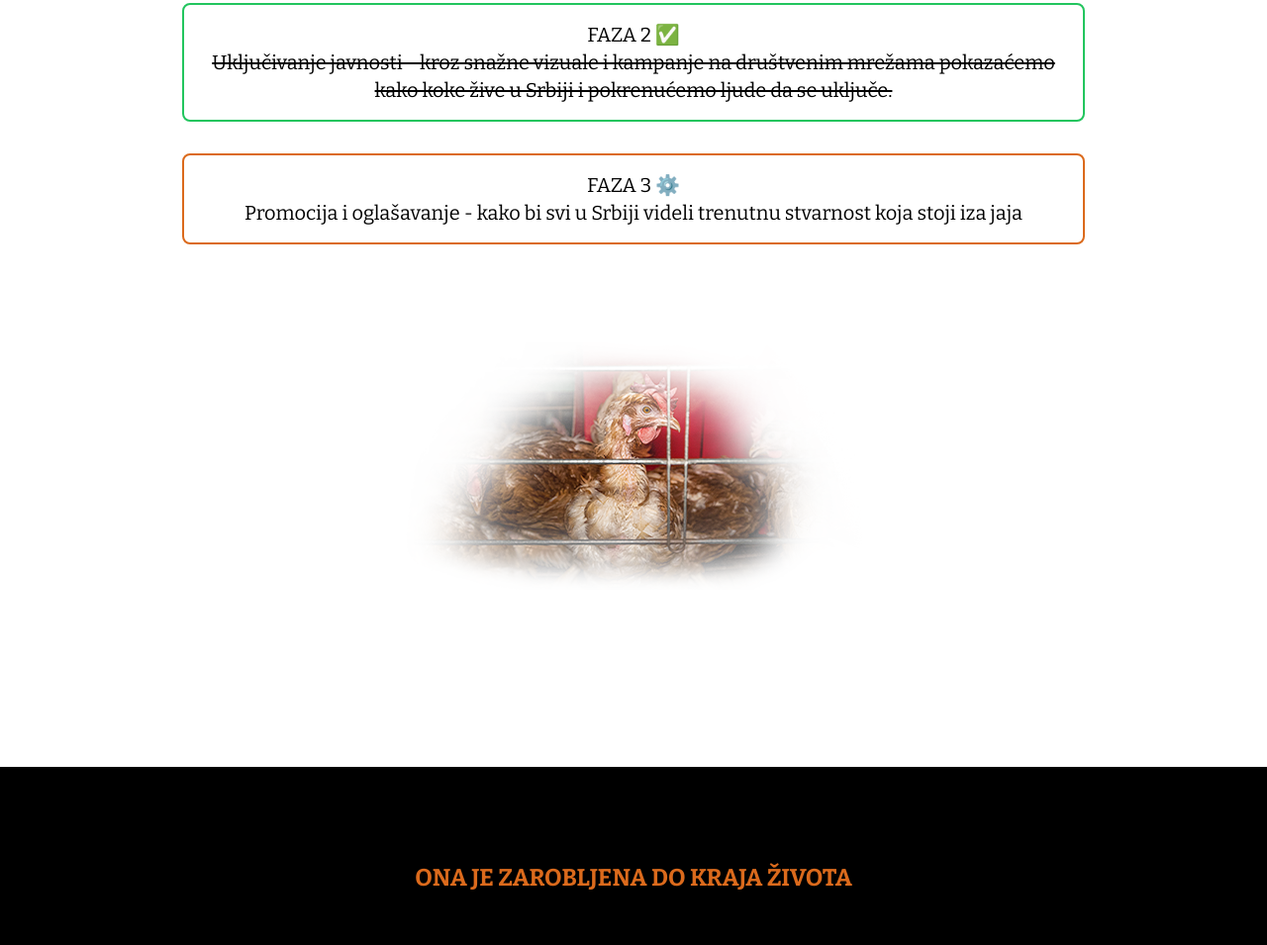
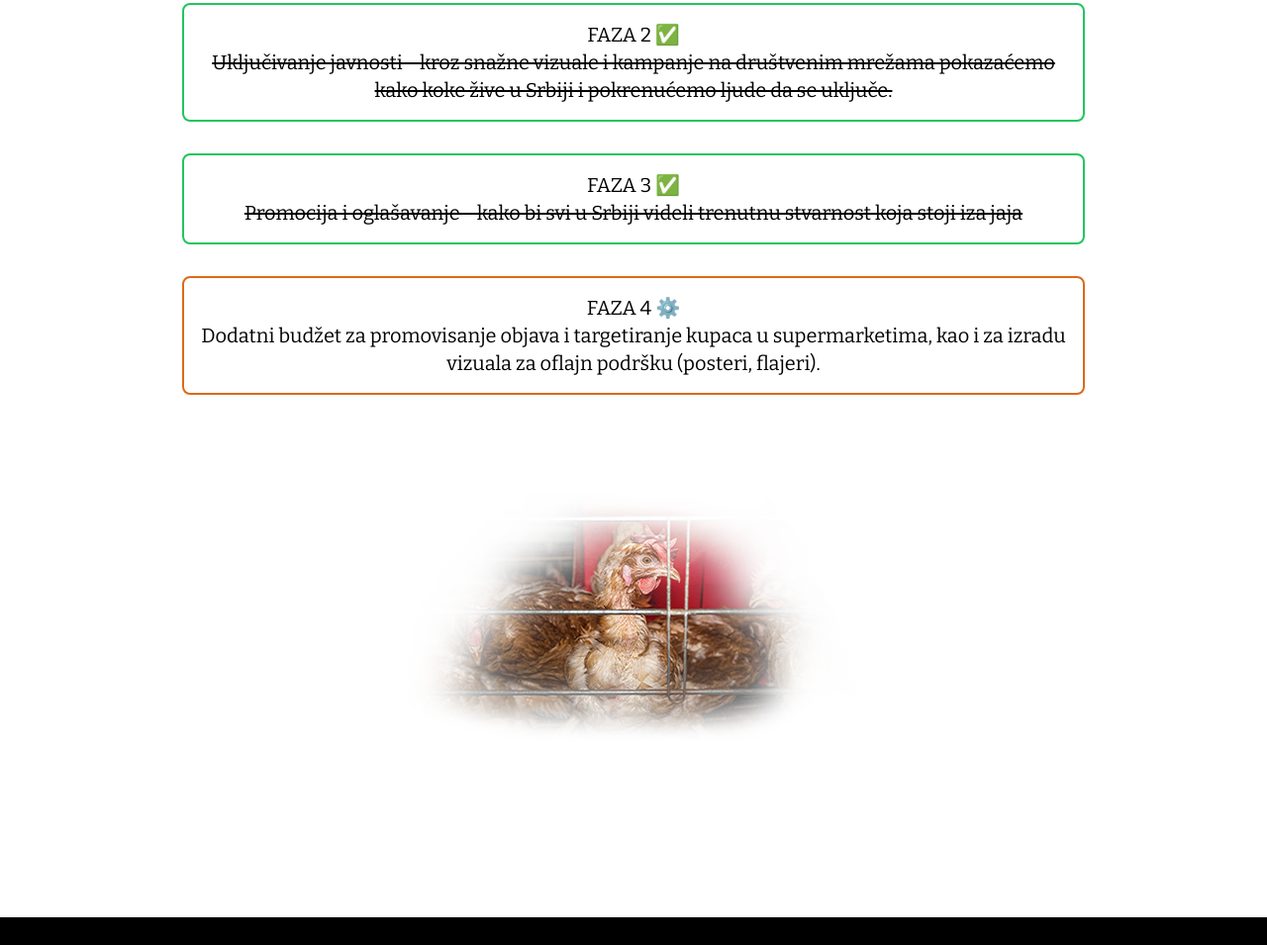
Before and after one commit to vege-zajednica/donation-page, a website: page index.html in a window 1280 px wide. Shown: the part 1833-2788 px from the top of the page at 99% size. Drawn offline with nearby package versions, Linux system fonts and the light colour scheme; no server answers; a script that the page names is missing.

Commit message:
chore: faza 4

```diff
--- a/index.html
+++ b/index.html
@@ -137,7 +137,8 @@
                     <p class="text-base sm:text-lg md:text-2xl mb-12 sm:mb-8 px-2 font-bold text-center">Tvoja donacija omogućava:</p>
                     <p class="text-base sm:text-base md:text-xl mb-6 sm:mb-8 px-2 text-center border-2 border-green-500 rounded-lg py-4">FAZA 1 ✅ <br /><span class="line-through">Kreiranje veb-sajta koji će omogućiti da se još mnogo ljudi pridruži borbi za vrednosti u koje i ti veruješ.</span></p>
                     <p class="text-base sm:text-base md:text-xl mb-6 sm:mb-8 px-2 text-center border-2 border-green-500 rounded-lg py-4">FAZA 2 ✅ <br /><span class="line-through">Uključivanje javnosti - kroz snažne vizuale i kampanje na društvenim mrežama pokazaćemo kako koke žive u Srbiji i pokrenućemo ljude da se uključe.</span></p>
-                    <p class="text-base sm:text-base md:text-xl mb-6 sm:mb-8 px-2 text-center border-2 border-primary-500 rounded-lg py-4">FAZA 3 ⚙️ <br /><span>Promocija i oglašavanje - kako bi svi u Srbiji videli trenutnu stvarnost koja stoji iza jaja</span></p>
+                    <p class="text-base sm:text-base md:text-xl mb-6 sm:mb-8 px-2 text-center border-2 border-green-500 rounded-lg py-4">FAZA 3 ✅ <br /><span class="line-through">Promocija i oglašavanje - kako bi svi u Srbiji videli trenutnu stvarnost koja stoji iza jaja</span></p>
+                    <p class="text-base sm:text-base md:text-xl mb-6 sm:mb-8 px-2 text-center border-2 border-primary-500 rounded-lg py-4">FAZA 4 ⚙️ <br /><span>Dodatni budžet za promovisanje objava i targetiranje kupaca u supermarketima, kao i za izradu vizuala za oflajn podršku (posteri, flajeri).</span></p>
                 <div class="h-64 sm:h-72 md:h-96 lg:h-96 overflow-hidden mb-4 sm:mb-6 mx-auto text-center flex items-center justify-center">
                     <img src="./images/chick-in-suffering.png">
                 </div>
```
